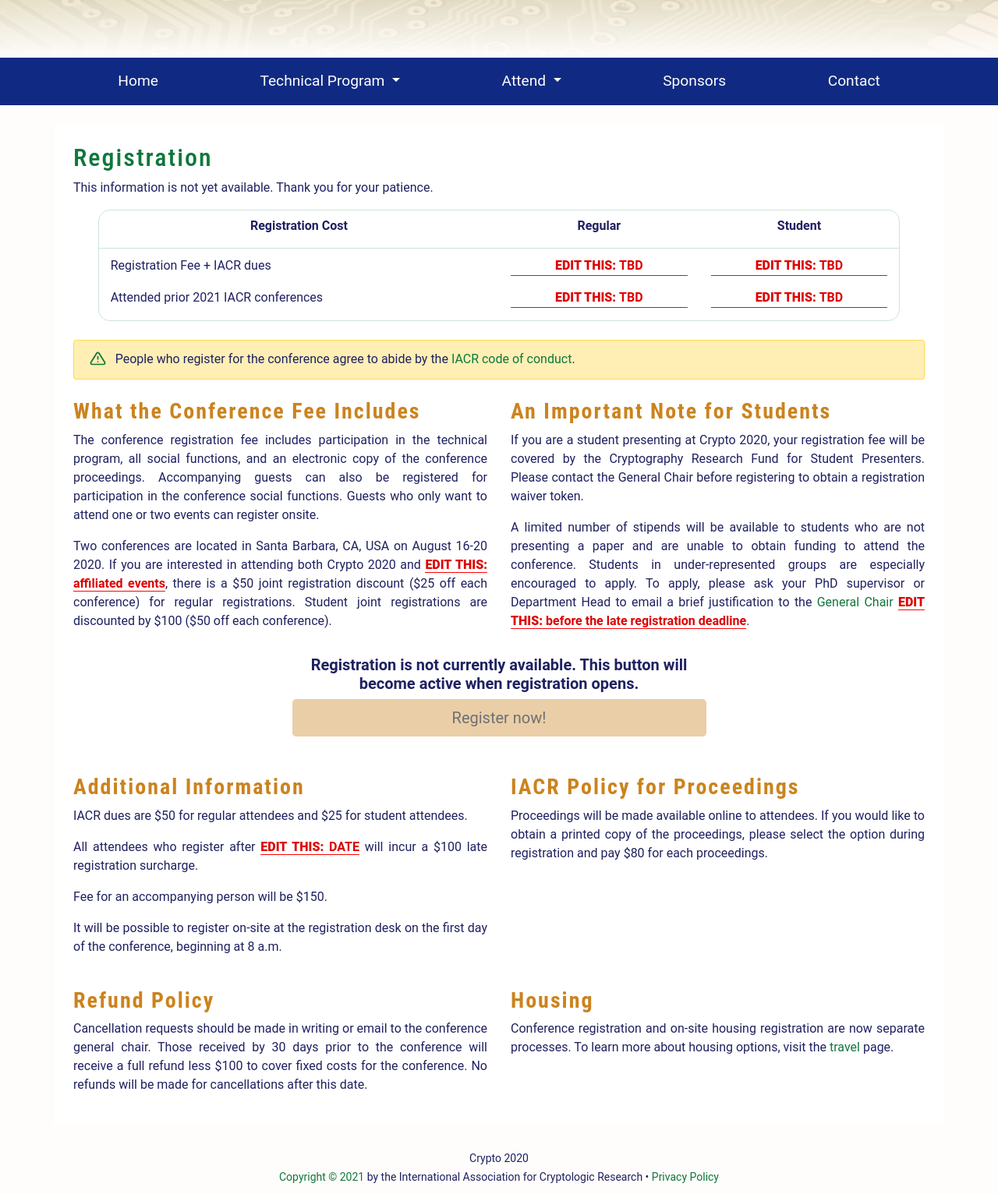
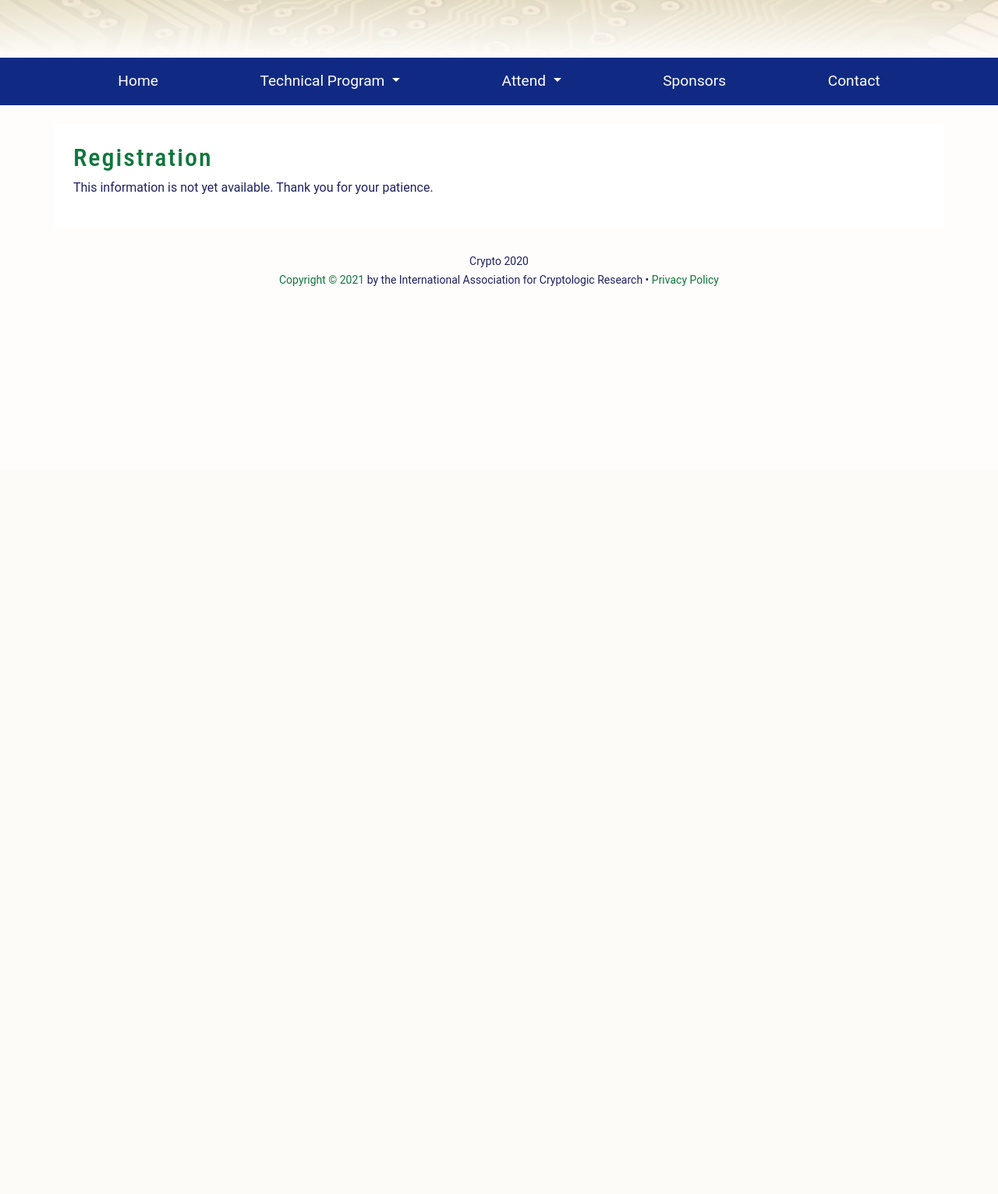
Before and after one commit to IACR/conference-template, a PHP site: page /registration.php in a window 1280 px wide. Shown: the part 196-1728 px from the top of the page at 78% size. After the commit the page ends 563 px from the top, so only its background shows below. Run offline with PHP 8.4, Linux system fonts and the light colour scheme; some libraries are stand-ins or nearby versions.

Commit message:
Forgot to comment out registration filler text

```diff
--- a/registration.php
+++ b/registration.php
@@ -24,7 +24,7 @@
         This information is not yet available. Thank you for your patience.
       </p>
 
-      <div class="row mt-3">
+      <!-- <div class="row mt-3">
         <section class="col-11 mx-auto" id="regTable">
           <div class="row" id="regTopRow">
             <div class="col-6">
@@ -139,8 +139,6 @@
             <strong>Registration is not currently available. This button will
             become active when registration opens.</strong>
           </h5>
-          <!-- NOTE: add url and remove disabled class from button below when
-          registration is open -->
           <a href="#" class="btn btn-lg customBtn-warm btn-block disabled" role="button">
             Register now!
           </a>
@@ -204,7 +202,7 @@
             <a href="travel.php">travel</a> page.
           </p>
         </section>
-      </div>
+      </div> -->
 
     </main>
 
```
